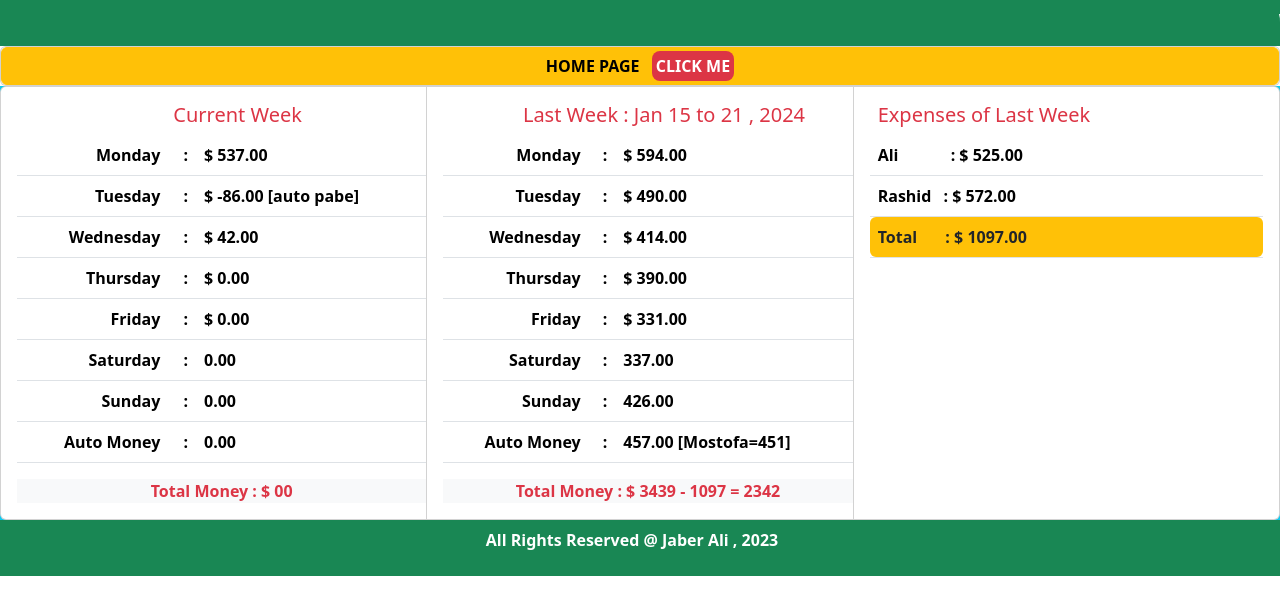
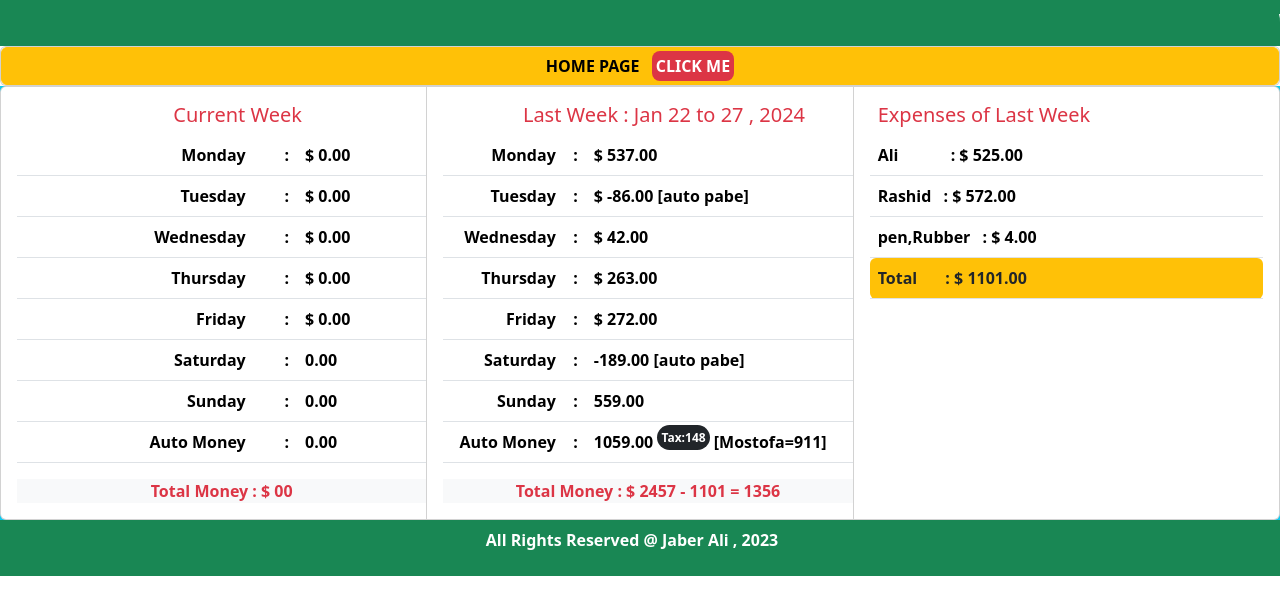
Before and after one commit to Ali332147/bpchui, a plain HTML site: page weekly.html in a window 1280 px wide. Drawn offline with nearby package versions, Linux system fonts and the light colour scheme.

Commit message:
some changes

```diff
--- a/weekly.html
+++ b/weekly.html
@@ -49,17 +49,17 @@
                 <tr class="text-end">
                     <td >Monday </td>
                     <td >:</td>
-                    <td class="text-start"> $ 537.00</td>
+                    <td class="text-start"> $ 0.00</td>
                 </tr>
                 <tr class=" text-end">
                     <td>Tuesday </td>
                     <td> :</td>
-                    <td class="text-start"> $ -86.00 [auto pabe]</td>
+                    <td class="text-start"> $ 0.00 </td>
                 </tr>
                 <tr class=" text-end">
                     <td>Wednesday</td>
                     <td> :</td>
-                    <td class="text-start">$ 42.00</td>
+                    <td class="text-start">$ 0.00</td>
                 </tr>
                 <tr class=" text-end">
                     <td>Thursday </td>
@@ -84,7 +84,7 @@
                 <tr class=" text-end">
                   <td>Auto Money </td>
                   <td> :</td>
-                  <td class="text-start"> 0.00</td>
+                  <td class="text-start">0.00</td>
               </tr>
 
             </table>
@@ -95,54 +95,54 @@
         </div>
 <!-- last week -->
 <div class="card me- bg-inf">
-  <h5 class=" text-center ms-5 mt-3 text-danger">Last Week : Jan 15 to 21 , 2024</h5>
+  <h5 class=" text-center ms-5 mt-3 text-danger">Last Week : Jan 22 to 27 , 2024</h5>
   <!-- left side -->
   <div class="card-body ms-3 p-0">
     <table class="table ">
       <tr class="text-end">
           <td >Monday </td>
           <td >:</td>
-          <td class="text-start"> $ 594.00</td>
+          <td class="text-start"> $ 537.00</td>
       </tr>
       <tr class=" text-end">
           <td>Tuesday </td>
           <td> :</td>
-          <td class="text-start"> $ 490.00</td>
+          <td class="text-start"> $ -86.00 [auto pabe]</td>
       </tr>
       <tr class=" text-end">
           <td>Wednesday</td>
           <td> :</td>
-          <td class="text-start">$ 414.00</td>
+          <td class="text-start">$ 42.00</td>
       </tr>
       <tr class=" text-end">
           <td>Thursday </td>
           <td> :</td>
-          <td class="text-start"> $ 390.00  </td>
+          <td class="text-start"> $ 263.00  </td>
       </tr>
       <tr class=" text-end">
           <td class="">Friday </td>
           <td> :</td>
-          <td class="text-start"> $ 331.00  </td>
+          <td class="text-start"> $ 272.00  </td>
       </tr>
       <tr class=" text-end">
           <td>Saturday </td>
           <td> :</td>
-          <td class="text-start">337.00</td>
+          <td class="text-start">-189.00 [auto pabe]</td>
       </tr>
       <tr class=" text-end">
           <td>Sunday </td>
           <td> :</td>
-          <td class="text-start">426.00 </td>
+          <td class="text-start">559.00 </td>
       </tr>
       <tr class=" text-end">
         <td>Auto Money </td>
         <td> :</td>
-        <td class="text-start"> 457.00 [Mostofa=451]</td>
+        <td class="text-start"> 1059.00 <sup class=" p-1 rounded-4 text-bg-dark">Tax:148</sup> [Mostofa=911]</td>
     </tr>
 
   </table>
     <div class="m-0 p-0 ">
-      <p class="text-center text-danger bg-light fw-bold ">Total Money : $ 3439 - 1097 = 2342</p>
+      <p class="text-center text-danger bg-light fw-bold ">Total Money : $ 2457 - 1101 = 1356</p>
     </div>
   </div>
 </div>
@@ -158,10 +158,10 @@
               <td class="">Rashid  <span class="ms-2">: $ 572.00</span></td>
           </tr>
           <tr>
-            <!-- <td class="">Vacuum  <span class="ms-2">: $ 2.00</span></td> -->
+            <td class="">pen,Rubber  <span class="ms-2">: $ 4.00</span></td>
         </tr>
         <tr>
-          <td class=" text-bg-warning text-dark rounded-2">Total  <span class="ms-4">: $ 1097.00</span></td>
+          <td class=" text-bg-warning text-dark rounded-2">Total  <span class="ms-4">: $ 1101.00</span></td>
       </tr>
              </table>
 
```
Also changed, not shown: index.html (+5 -5 lines), index.min.html (+1 -1 lines), weekly.min.html (+1 -1 lines), allPic/19.jpg (deleted), allPic/20.jpg (deleted), allPic/21.jpg (deleted), allPic/22.jpg (deleted), allPic/23.jpg (deleted).
